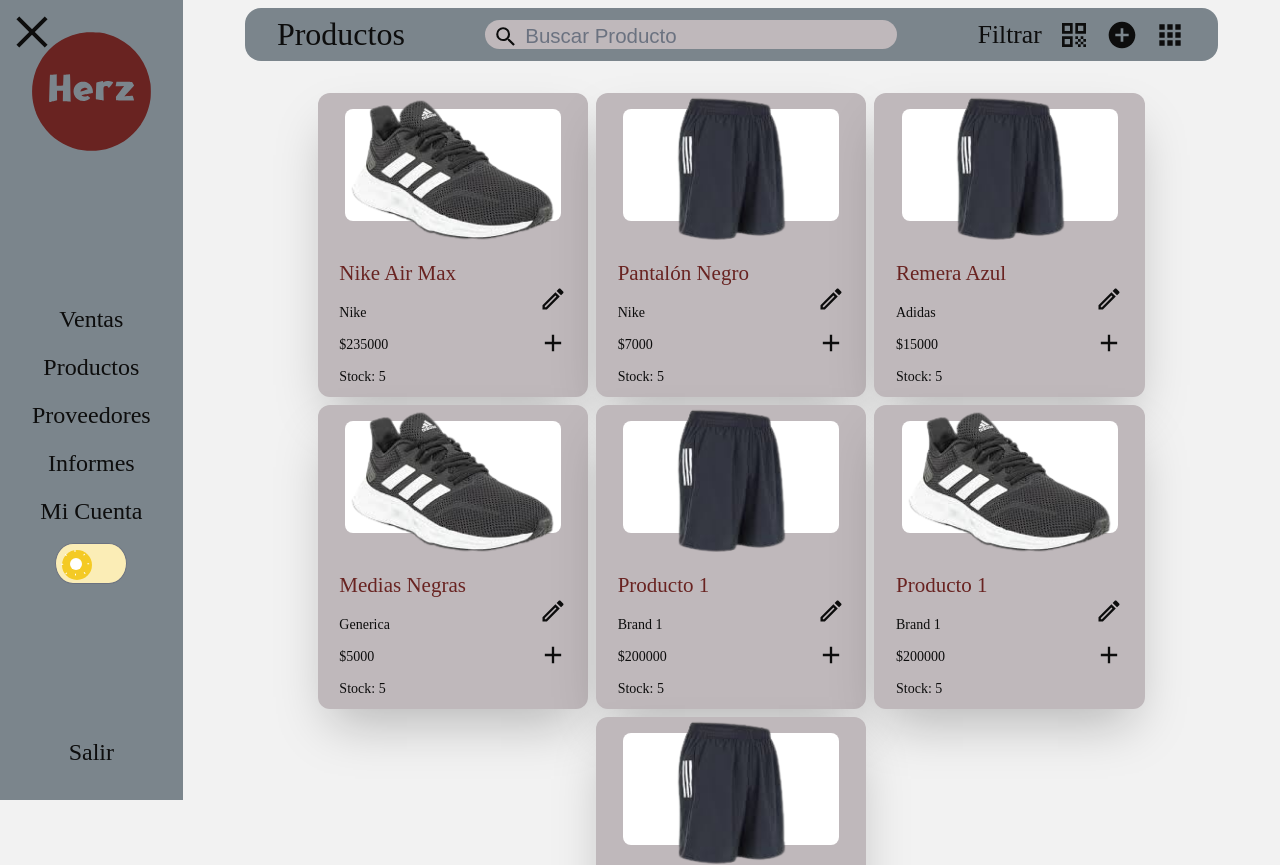
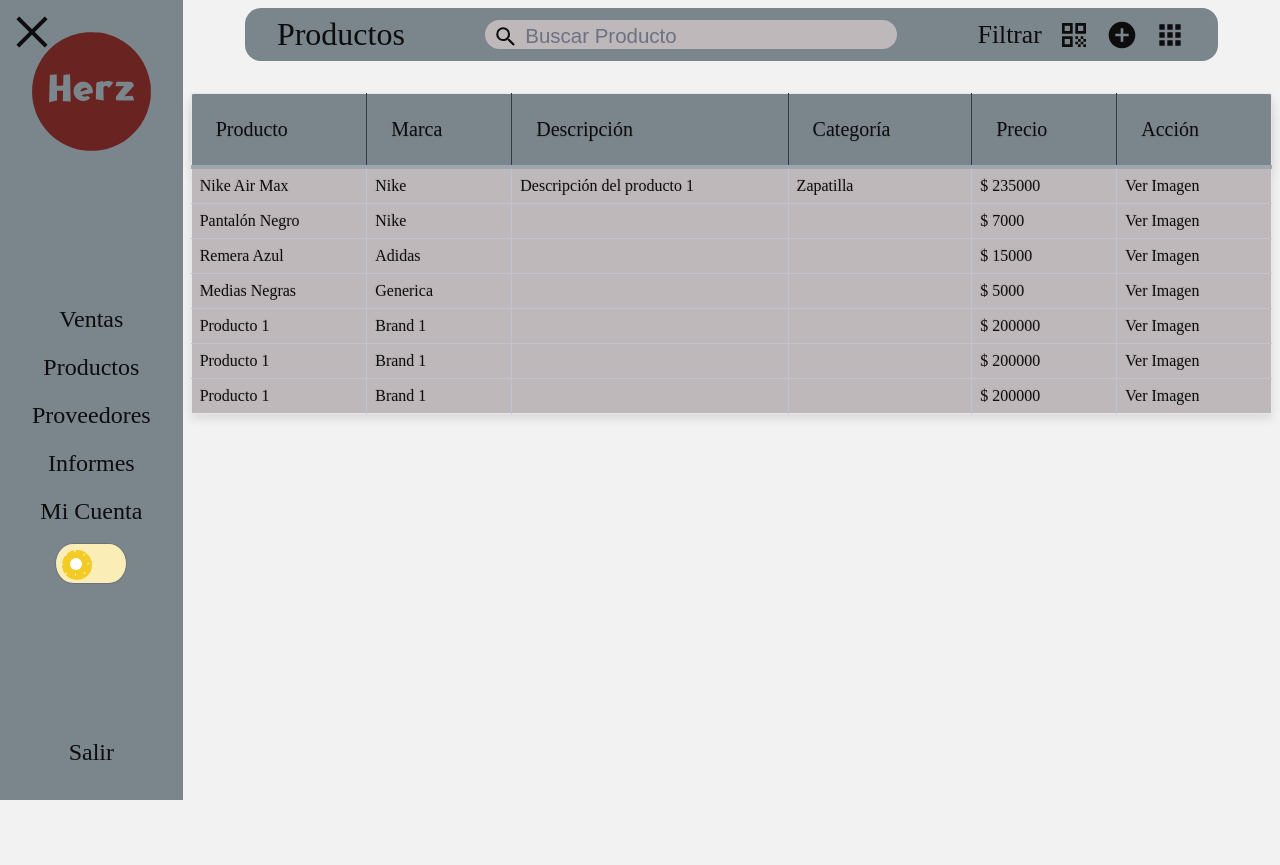
Before and after one commit to styleflowsaas/StyleFlow-Front, a Next.js app: page /Productos in a window 1280 px wide. Shown: the top 865 px of the page. After the commit the page ends 800 px from the top, so only its background shows below. Built offline with nearby package versions, Linux system fonts and the light colour scheme.

Commit message:
change predefinida view

```diff
--- a/src/app/Productos/page.tsx
+++ b/src/app/Productos/page.tsx
@@ -64,7 +64,7 @@
   },
 ];
 const Productos: React.FC = () => {
-  const [viewTable, setViewTable] = useState(false);
+  const [viewTable, setViewTable] = useState(true);
   const [searchQuery, setSearchQuery] = useState("");
   const filteredProducts = products.filter((product) =>
     product.name.toLowerCase().includes(searchQuery.toLowerCase())
```
